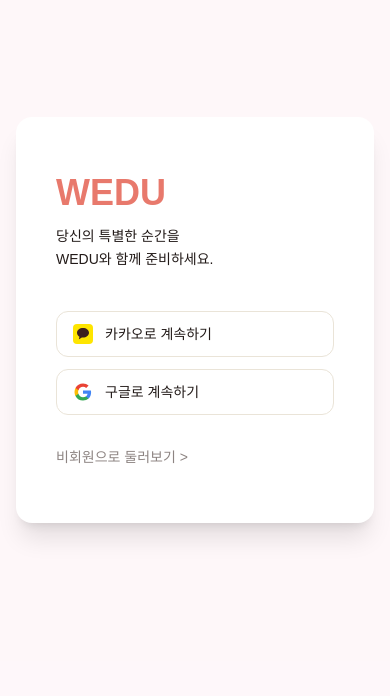
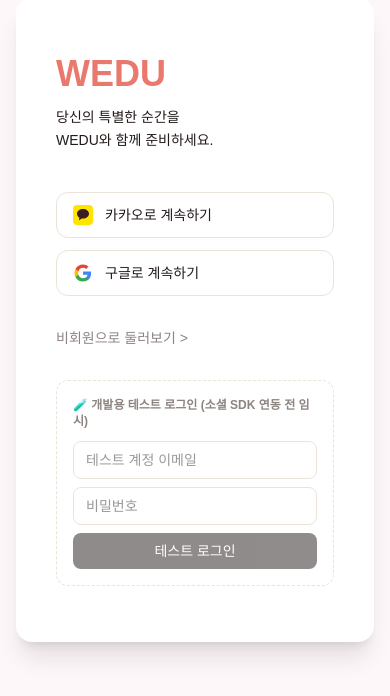
Before and after one commit to weduProject/wedu-frontend, a React (Vite) app: page /login in a window 390 px wide. Shown: the part 102-798 px from the top of the page. Built offline with nearby package versions, Linux system fonts and the light colour scheme; no server answers.

Commit message:
feat: 카카오 소셜 로그인 실제 연동 완료

```diff
--- a/index.html
+++ b/index.html
@@ -5,6 +5,9 @@
     <link rel="icon" type="image/svg+xml" href="/favicon.svg" />
     <meta name="viewport" content="width=device-width, initial-scale=1.0" />
     <title>wedu</title>
+    <script src="https://t1.kakaocdn.net/kakao_js_sdk/2.7.4/kakao.min.js"
+      integrity="sha384-DKYJZ8NLiK8MN4/C5P2dtSmLQ4KwPaoqAfyA/DfmEc1VDxu4yyC7wy6K1Hs90nka"
+      crossorigin="anonymous"></script>
   </head>
   <body>
     <div id="root"></div>
--- a/src/App.tsx
+++ b/src/App.tsx
@@ -1,6 +1,9 @@
 import { Routes, Route, Outlet } from 'react-router-dom';
+import { useEffect } from 'react';
+import { initKakao } from './lib/kakao';
 import LandingPage from './pages/Landing/LandingPage';
 import LoginPage from './pages/Login/LoginPage';
+import KakaoCallbackPage from './pages/Login/KakaoCallbackPage';
 import HomePage from './pages/Home/HomePage';
 import ShopPage from './pages/Shop/ShopPage';
 import ShopDetailPage from './pages/Shop/ShopDetailPage';
@@ -41,6 +44,10 @@ function OnboardingRoutes() {
 }
 
 export default function App() {
+  useEffect(() => {
+    initKakao();
+  }, []);
+
   return (
     <BudgetProvider>
       <ChecklistProvider>
@@ -49,6 +56,7 @@ export default function App() {
           <Routes>
             <Route path="/" element={<LandingPage />} />
             <Route path="/login" element={<LoginPage />} />
+            <Route path="/oauth/kakao" element={<KakaoCallbackPage />} />
 
             <Route element={<OnboardingRoutes />}>
               <Route path="/onboarding" element={<OnboardingStartPage />} />
--- /dev/null
+++ b/src/lib/kakao.ts
@@ -0,0 +1,37 @@
+declare global {
+  interface Window {
+    Kakao: {
+      init: (key: string) => void;
+      isInitialized: () => boolean;
+      Auth: {
+        authorize: (options: { redirectUri: string; throughTalk?: boolean }) => void;
+      };
+    };
+  }
+}
+
+const KAKAO_JS_KEY = import.meta.env.VITE_KAKAO_JS_KEY;
+
+// 앱 시작 시 한 번만 호출하면 됨 (App.tsx 등에서)
+export function initKakao() {
+  if (!window.Kakao) {
+    console.warn('카카오 SDK 스크립트가 아직 로드되지 않았어요.');
+    return;
+  }
+  if (!KAKAO_JS_KEY) {
+    console.warn('VITE_KAKAO_JS_KEY가 설정되지 않았어요. .env.local을 확인하세요.');
+    return;
+  }
+  if (!window.Kakao.isInitialized()) {
+    window.Kakao.init(KAKAO_JS_KEY);
+  }
+}
+
+// 카카오 로그인 페이지로 이동시킴 (전체 페이지 리다이렉트).
+// 로그인 끝나면 redirectUri로 돌아오면서 URL에 ?code=... 가 붙어서 옴.
+export function redirectToKakaoLogin(redirectUri: string) {
+  window.Kakao.Auth.authorize({
+    redirectUri,
+    throughTalk: false, // 카카오톡 앱으로 먼저 시도하는 것 생략, 바로 브라우저 로그인 페이지로
+  });
+}
--- /dev/null
+++ b/src/pages/Login/KakaoCallbackPage.tsx
@@ -0,0 +1,40 @@
+import { useEffect, useRef } from 'react';
+import { useNavigate, useSearchParams } from 'react-router-dom';
+import { useAuth } from '../../contexts/AuthContext';
+
+// 카카오 로그인 페이지에서 redirectUri로 돌아왔을 때 여기로 옴.
+// URL에 붙어있는 ?code=... 를 읽어서 백엔드로 넘기고, 성공하면 홈/온보딩으로 이동.
+export default function KakaoCallbackPage() {
+  const [searchParams] = useSearchParams();
+  const navigate = useNavigate();
+  const { loginWithOAuth } = useAuth();
+  const hasRun = useRef(false);
+
+  useEffect(() => {
+    if (hasRun.current) return; // React StrictMode 이중 실행 방지
+    hasRun.current = true;
+
+    const code = searchParams.get('code');
+    const errorParam = searchParams.get('error');
+
+    if (errorParam || !code) {
+      navigate('/login', { replace: true });
+      return;
+    }
+
+    loginWithOAuth('kakao', code)
+      .then(({ onboardingCompleted }) => {
+        navigate(onboardingCompleted ? '/home' : '/onboarding', { replace: true });
+      })
+      .catch((err) => {
+        const message = err instanceof Error ? err.message : '로그인에 실패했어요.';
+        navigate('/login', { replace: true, state: { error: message } });
+    });
+  }, [searchParams, loginWithOAuth, navigate]);
+
+  return (
+    <div className="flex min-h-screen items-center justify-center text-sm text-text-muted">
+      카카오 로그인 처리 중이에요...
+    </div>
+  );
+}
--- a/src/pages/Login/LoginPage.tsx
+++ b/src/pages/Login/LoginPage.tsx
@@ -1,6 +1,7 @@
 import { useState } from 'react';
-import { useNavigate } from 'react-router-dom';
+import { useNavigate, useLocation } from 'react-router-dom';
 import { useAuth } from '../../contexts/AuthContext';
+import { redirectToKakaoLogin } from '../../lib/kakao';
 
 function KakaoIcon() {
   return (
@@ -32,27 +33,51 @@ const SOCIAL_BUTTONS = [
 
 export default function LoginPage() {
   const navigate = useNavigate();
-  const { loginWithOAuth } = useAuth();
+  const location = useLocation();
+  const { loginWithOAuth, loginWithEmail } = useAuth();
   const [loadingProvider, setLoadingProvider] = useState<'kakao' | 'google' | null>(null);
-  const [error, setError] = useState<string | null>(null);
+  const [error, setError] = useState<string | null>(
+    (location.state as { error?: string } | null)?.error ?? null
+  );
+
+  const [testEmail, setTestEmail] = useState('');
+  const [testPassword, setTestPassword] = useState('');
+  const [isTestLoading, setIsTestLoading] = useState(false);
 
   async function handleSocialLogin(provider: 'kakao' | 'google') {
     setError(null);
+
+    if (provider === 'kakao') {
+      // 페이지 자체가 카카오 로그인 화면으로 이동함 (리다이렉트).
+      // 로그인 끝나면 /oauth/kakao로 돌아와서 KakaoCallbackPage가 나머지를 처리함.
+      redirectToKakaoLogin(`${window.location.origin}/oauth/kakao`);
+      return;
+    }
+
+    // TODO: 구글 로그인 SDK 연동 필요 (Google Identity Services)
     setLoadingProvider(provider);
-
     try {
-      // TODO: 실제 카카오/구글 SDK 연동 필요.
-      // 카카오: Kakao.Auth.authorize({ redirectUri: ... }) 호출 후 리다이렉트로 code 전달받음
-      // 구글: Google Identity Services(OAuth 2.0) 팝업으로 code 전달받음
-      // 지금은 SDK가 프로젝트에 없어서 code를 실제로 받아올 방법이 없음 — 여기가 그 자리.
       const code = await getAuthorizationCode(provider);
-
       const { onboardingCompleted } = await loginWithOAuth(provider, code);
       navigate(onboardingCompleted ? '/home' : '/onboarding');
     } catch (err) {
       setError(err instanceof Error ? err.message : '로그인에 실패했어요. 다시 시도해주세요.');
     } finally {
       setLoadingProvider(null);
+    }
+  }
+
+  // 개발 중 로그인 필요한 화면 테스트용. 소셜 SDK 연동 끝나면 이 블록 전체 삭제하면 됨.
+  async function handleTestLogin() {
+    setError(null);
+    setIsTestLoading(true);
+    try {
+      const { onboardingCompleted } = await loginWithEmail(testEmail, testPassword);
+      navigate(onboardingCompleted ? '/home' : '/onboarding');
+    } catch (err) {
+      setError(err instanceof Error ? err.message : '로그인에 실패했어요.');
+    } finally {
+      setIsTestLoading(false);
     }
   }
 
@@ -94,11 +119,45 @@ export default function LoginPage() {
           >
             비회원으로 둘러보기 &gt;
           </button>
+
+          {/* 개발 환경 전용: 소셜 SDK 연동 전까지 로그인 필요 화면 테스트용.
+              프로덕션 빌드(npm run build)에는 이 블록이 아예 포함되지 않음. */}
+          {import.meta.env.DEV && (
+            <div className="mt-8 rounded-xl border border-dashed border-border p-4">
+              <p className="mb-3 text-xs font-semibold text-text-muted">
+                🧪 개발용 테스트 로그인 (소셜 SDK 연동 전 임시)
+              </p>
+              <div className="flex flex-col gap-2">
+                <input
+                  type="email"
+                  placeholder="테스트 계정 이메일"
+                  value={testEmail}
+                  onChange={(e) => setTestEmail(e.target.value)}
+                  className="w-full rounded-lg border border-border px-3 py-2 text-sm outline-none focus:border-primary"
+                />
+                <input
+                  type="password"
+                  placeholder="비밀번호"
+                  value={testPassword}
+                  onChange={(e) => setTestPassword(e.target.value)}
+                  className="w-full rounded-lg border border-border px-3 py-2 text-sm outline-none focus:border-primary"
+                />
+                <button
+                  type="button"
+                  disabled={isTestLoading || !testEmail || !testPassword}
+                  onClick={handleTestLogin}
+                  className="w-full rounded-lg bg-text py-2 text-sm font-medium text-white disabled:opacity-50"
+                >
+                  {isTestLoading ? '로그인 중...' : '테스트 로그인'}
+                </button>
+              </div>
+            </div>
+          )}
         </div>
 
         {/* Right: Hero Image */}
         <div
-          className="hidden md:block w-1/2 bg-gradient-to-br from-pink-100 via-rose-50 to-pink-200"
+          className="hidden md:block w-1/2 bg-linear-to-br from-pink-100 via-rose-50 to-pink-200"
           style={{
             backgroundImage: `url('/hero.png')`,
             backgroundSize: 'cover',
@@ -110,8 +169,8 @@ export default function LoginPage() {
   );
 }
 
-// TODO: Kakao/Google SDK 연동 후 실제 구현으로 교체.
-// 지금은 SDK가 없어서 실제 인가 코드를 받아올 수 없음 — 연동 전까지는 호출 시 에러 발생.
-async function getAuthorizationCode(_provider: 'kakao' | 'google'): Promise<string> {
-  throw new Error('소셜 로그인 SDK가 아직 연동되지 않았어요.');
+// TODO: Google Identity Services 연동 후 실제 구현으로 교체.
+// (카카오는 위에서 리다이렉트 방식으로 이미 실제 연동 완료)
+async function getAuthorizationCode(_provider: 'google'): Promise<string> {
+  throw new Error('구글 로그인 SDK가 아직 연동되지 않았어요.');
 }
```
Also changed, not shown: src/contexts/AuthContext.tsx (+28 -1 lines), 1 other file (tests, documents, lock files or other folders).
